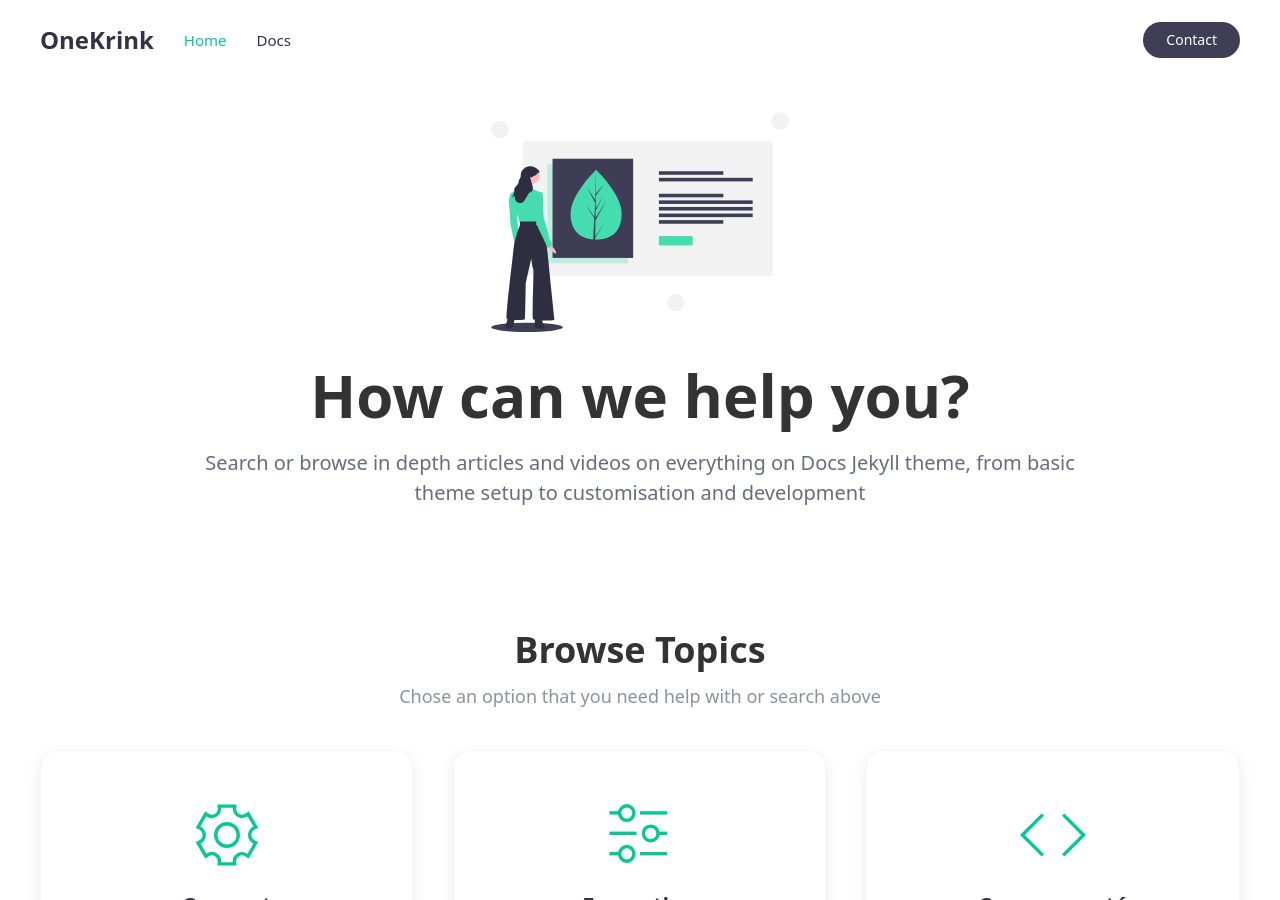
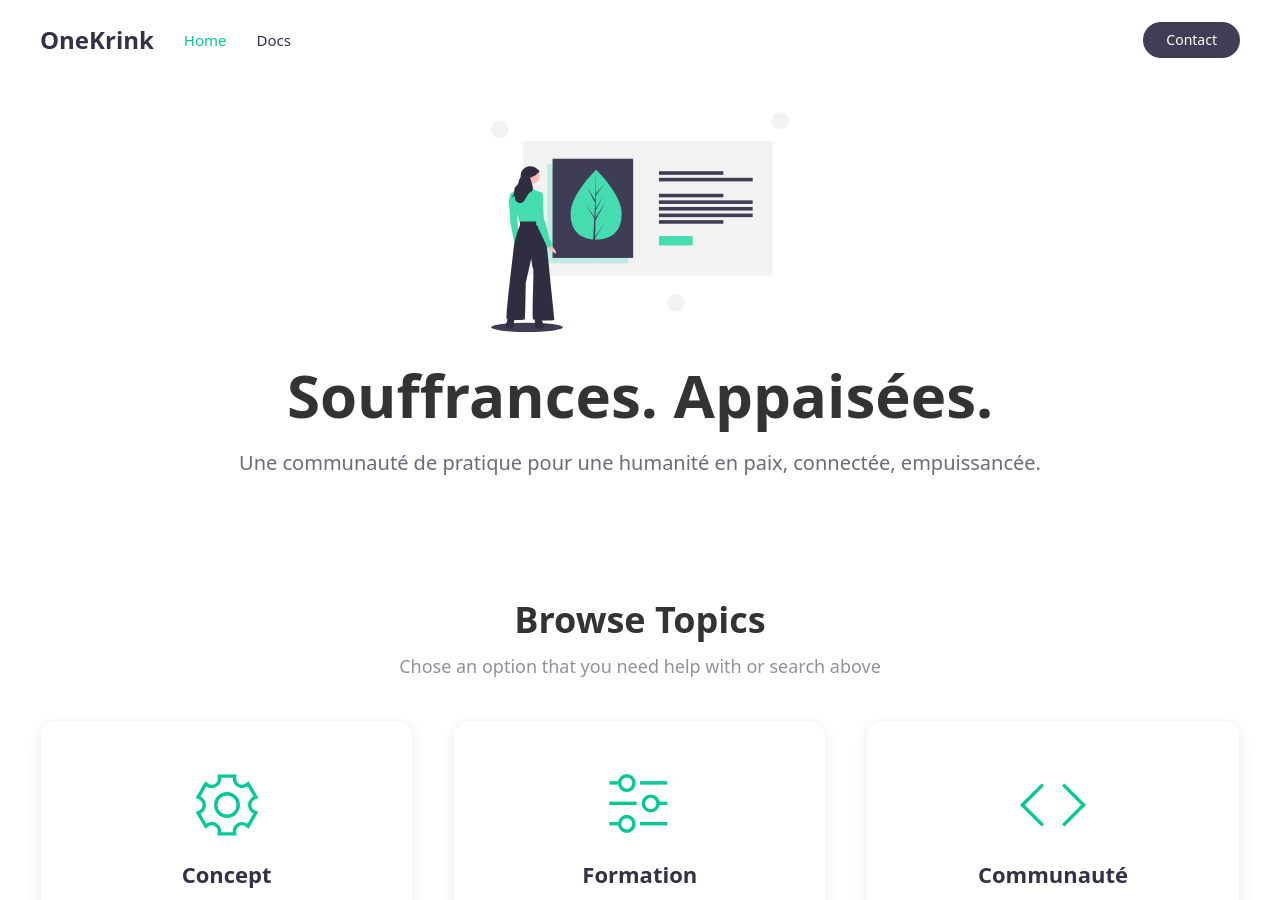
Before and after one commit to OneKrink/onekrink.github.io, a Jekyll site: the page built from index.md, in a window 1280 px wide and 900 px high. Built offline with Jekyll 4.4.1, drawn with Linux system fonts in a browser that asks for light colours.

Commit message:
Update index.md

```diff
--- a/index.md
+++ b/index.md
@@ -2,8 +2,8 @@
 layout: page
 width: expand
 hero:
-    title: How can we help you?
-    subtitle: Search or browse in depth articles and videos on everything on Docs Jekyll theme, from basic theme setup to customisation and development
+    title: Souffrances. Appaisées.
+    subtitle: Une communauté de pratique pour une humanité en paix, connectée, empuissancée.
     image: knowledge.svg
     search: false
 ---
```
